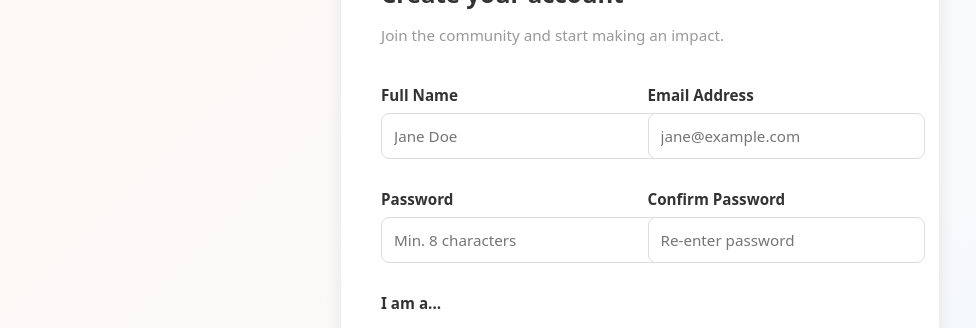
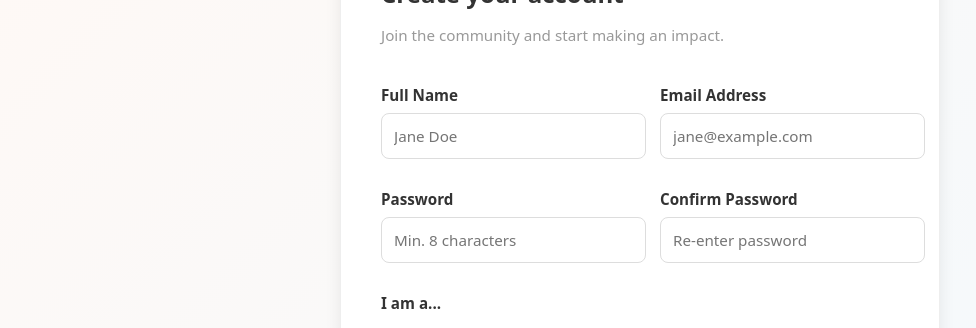
Before and after one commit to springboardmentor7451-lang/SkillBridge-feb-team03, a React app in the folder frontend/: page /register in a window 1280 px wide. Shown: the part 159-487 px from the top of the page, without its empty margins (0-976 px from the left). Built offline with nearby package versions, Linux system fonts and the light colour scheme; the HTML template or start-up script is replaced by a standard one.

Commit message:
Update project files

```diff
--- a/frontend/src/styles/navbar.css
+++ b/frontend/src/styles/navbar.css
@@ -159,8 +159,6 @@
     font-size: 0.85rem;
   }
 }
-  background: transparent;
-}
 
 .profile-link:hover {
   background: #f0fff0;
--- a/frontend/src/styles/register.css
+++ b/frontend/src/styles/register.css
@@ -70,7 +70,7 @@ form label {
 .grid {
   display: grid;
   grid-template-columns: 1fr 1fr;
-  gap: 15px;
+  gap: 40px;
 }
 
 input,
```
